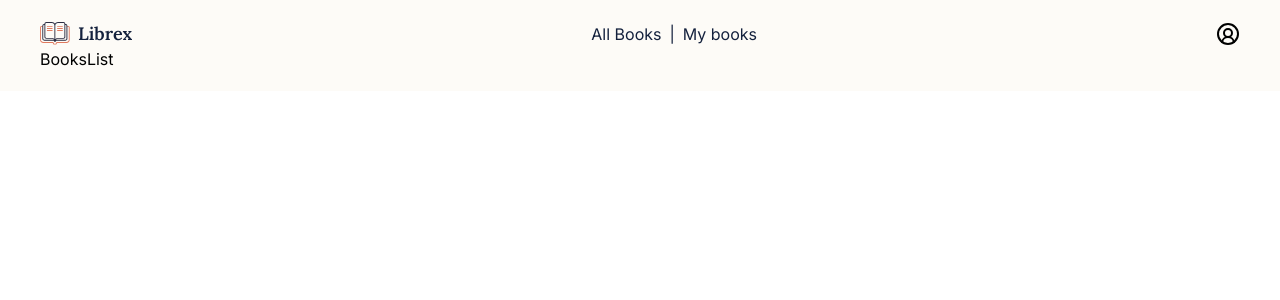
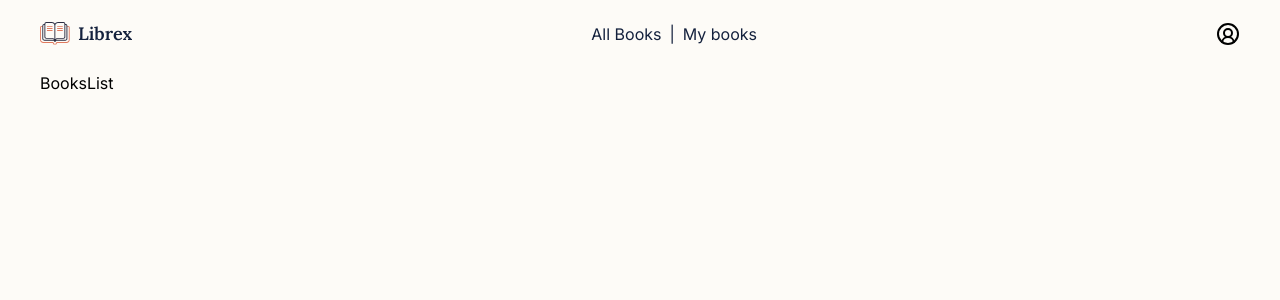
Before and after one commit to ZubalYana/Librex, a React (Vite) app in the folder apps/frontend/: page /app/books in a window 1280 px wide. Shown: the top 300 px of the page. Built offline with nearby package versions, Linux system fonts and the light colour scheme; no server answers; sample sign-in values are in the browser's storage.

Commit message:
fix(frontend): make the pages in header container take all the available space

```diff
--- a/apps/frontend/src/components/functional/HeaderContainer.tsx
+++ b/apps/frontend/src/components/functional/HeaderContainer.tsx
@@ -1,10 +1,10 @@
 import DesktopNavigation from "../ui/DesktopNavigation";
 
-export default function HeaderContainer({children}){
-    return(
-        <div className="p-[20px] lg:px-[40px]">
-            <DesktopNavigation/>
-            {children}
-        </div>
-    )
+export default function HeaderContainer({ children }) {
+  return (
+    <div className="h-screen flex flex-col p-[20px] lg:px-[40px]">
+      <DesktopNavigation />
+      <div className="flex-1 mt-6 overflow-y-auto">{children}</div>
+    </div>
+  );
 }
--- a/apps/frontend/src/components/pages/BooksList.tsx
+++ b/apps/frontend/src/components/pages/BooksList.tsx
@@ -1,5 +1,5 @@
 export default function BooksList(){
     return(
-        <div>BooksList</div>
+        <div className="w-full">BooksList</div>
     )
 }
```
